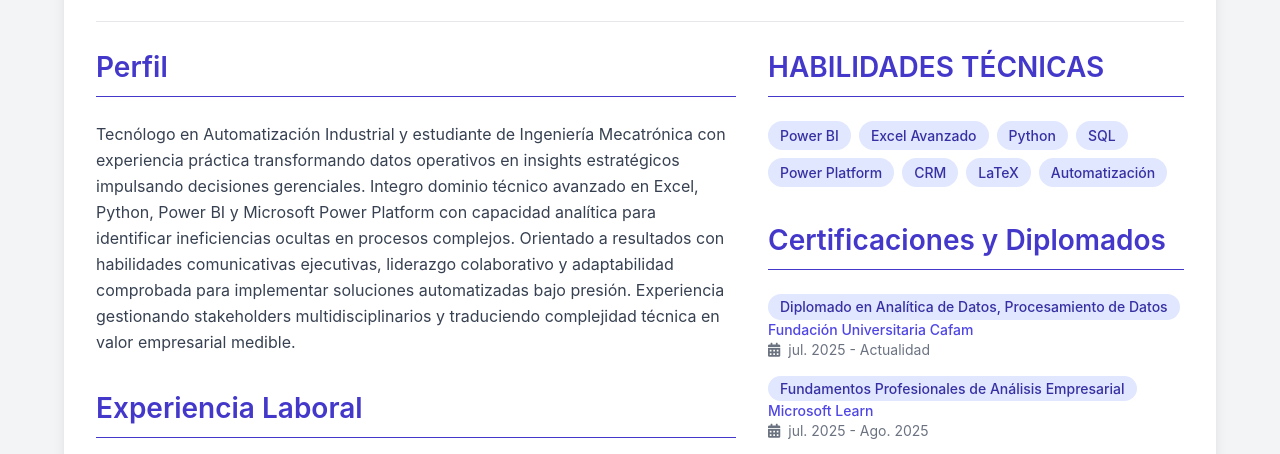
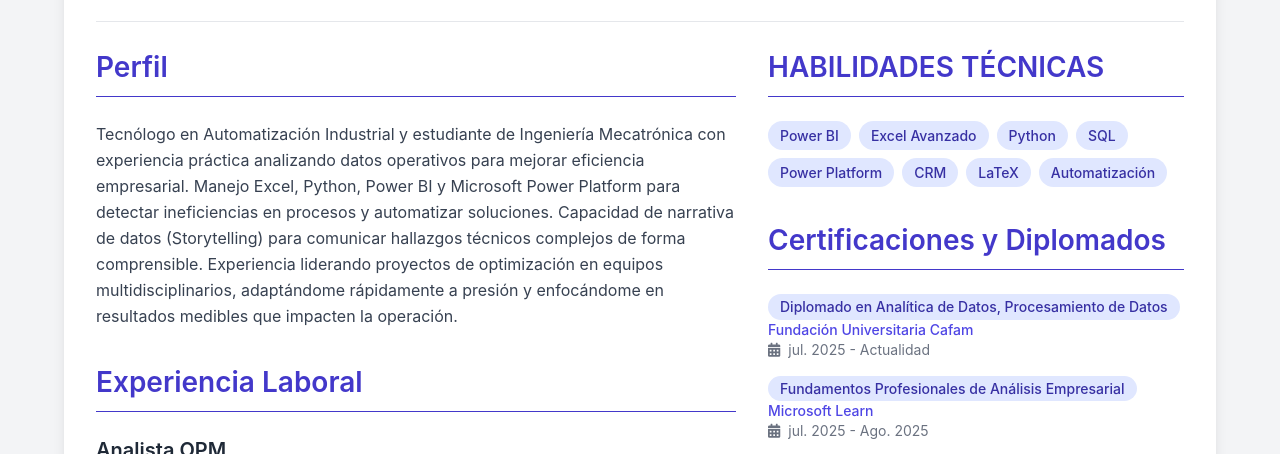
Before and after one commit to Felipecantor/felipecantor.github.io, a plain HTML site: page index.html in a window 1280 px wide. Shown: the part 279-733 px from the top of the page. Drawn offline with nearby package versions, Linux system fonts and the light colour scheme.

Commit message:
Update index.html

```diff
--- a/index.html
+++ b/index.html
@@ -228,18 +228,17 @@
             <div class="section-header">
               <h2>Perfil</h2>
             </div>
-           <p class="text-gray-700 leading-relaxed">
+            <p class="text-gray-700 leading-relaxed">
               Tecnólogo en Automatización Industrial y estudiante de Ingeniería
-              Mecatrónica con experiencia práctica transformando datos
-              operativos en insights estratégicos impulsando decisiones
-              gerenciales. Integro dominio técnico avanzado en Excel, Python,
-              Power BI y Microsoft Power Platform con capacidad analítica para
-              identificar ineficiencias ocultas en procesos complejos. Orientado
-              a resultados con habilidades comunicativas ejecutivas, liderazgo
-              colaborativo y adaptabilidad comprobada para implementar soluciones
-              automatizadas bajo presión. Experiencia gestionando stakeholders
-              multidisciplinarios y traduciendo complejidad técnica en valor
-              empresarial medible.
+              Mecatrónica con experiencia práctica analizando datos operativos
+              para mejorar eficiencia empresarial. Manejo Excel, Python, Power
+              BI y Microsoft Power Platform para detectar ineficiencias en
+              procesos y automatizar soluciones. Capacidad de narrativa de datos
+              (Storytelling) para comunicar hallazgos técnicos complejos de
+              forma comprensible. Experiencia liderando proyectos de
+              optimización en equipos multidisciplinarios, adaptándome
+              rápidamente a presión y enfocándome en resultados medibles que
+              impacten la operación.
             </p>
           </section>
 
```
